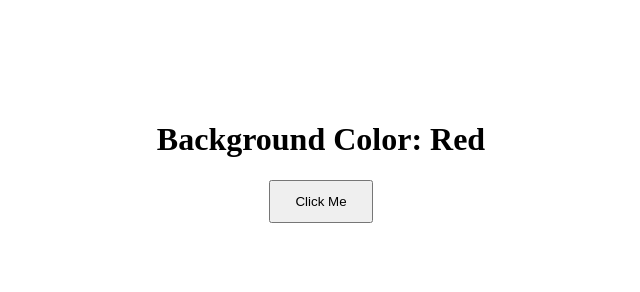
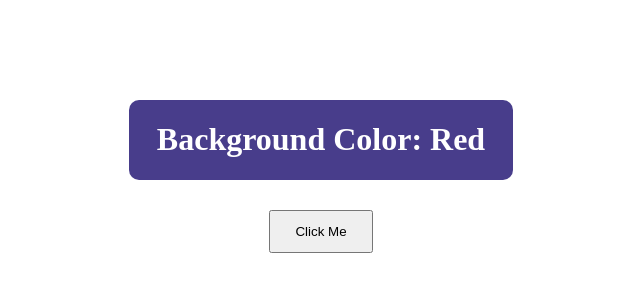
Before and after one commit to Peacesandy/Random-Js-project-to-Build-My-skills, a plain HTML site: page index.html in a window 1280 px wide. Shown: the whole page, without its empty margins (319-959 px from the left). Drawn offline with Linux system fonts and the light colour scheme.

```diff
--- a/style.css
+++ b/style.css
@@ -20,6 +20,13 @@
     text-align: center;
     justify-content: center;
     flex-direction: column;
+    background-color: darkslateblue;
+    width: 30%;
+    margin-left: 35%;
+    margin-bottom: 30px;
+    height: 10%;
+    border-radius: 10px;
+    color: #fff;
 }
 
 .btn-div{
```
